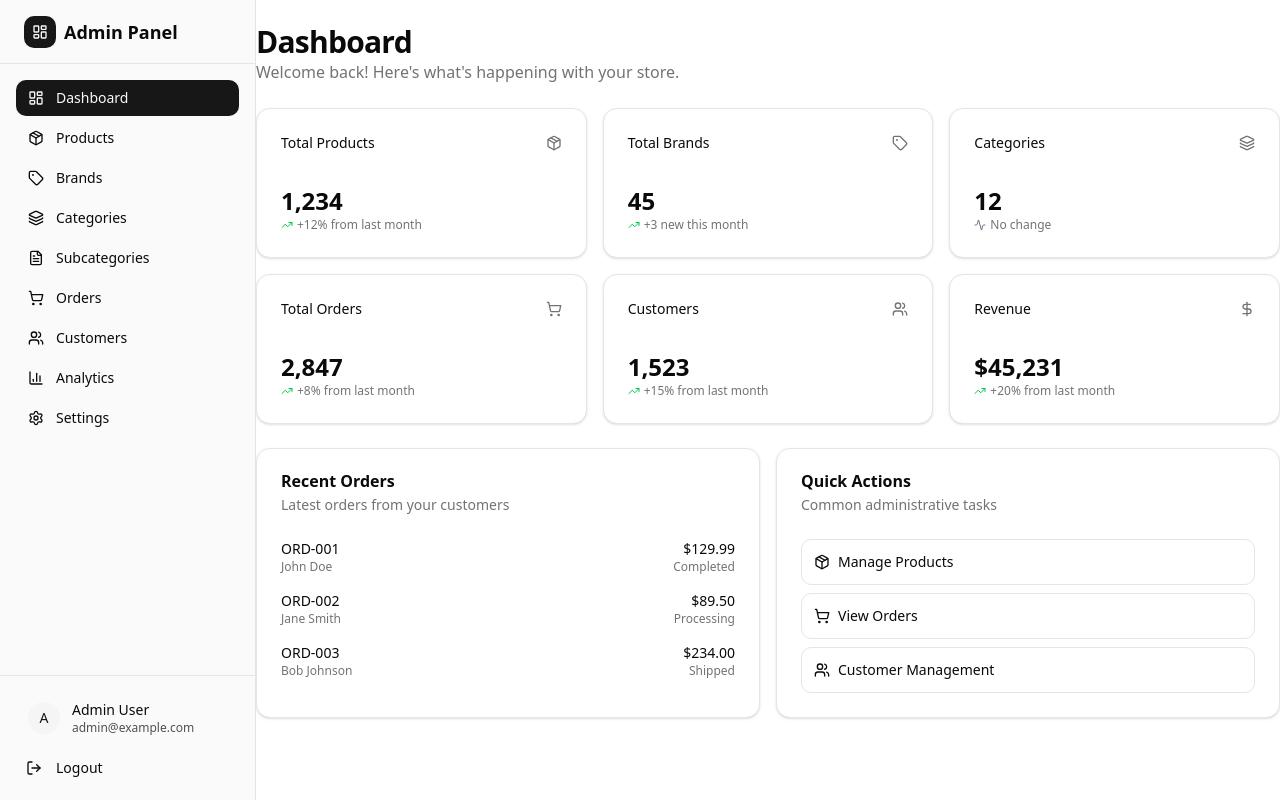
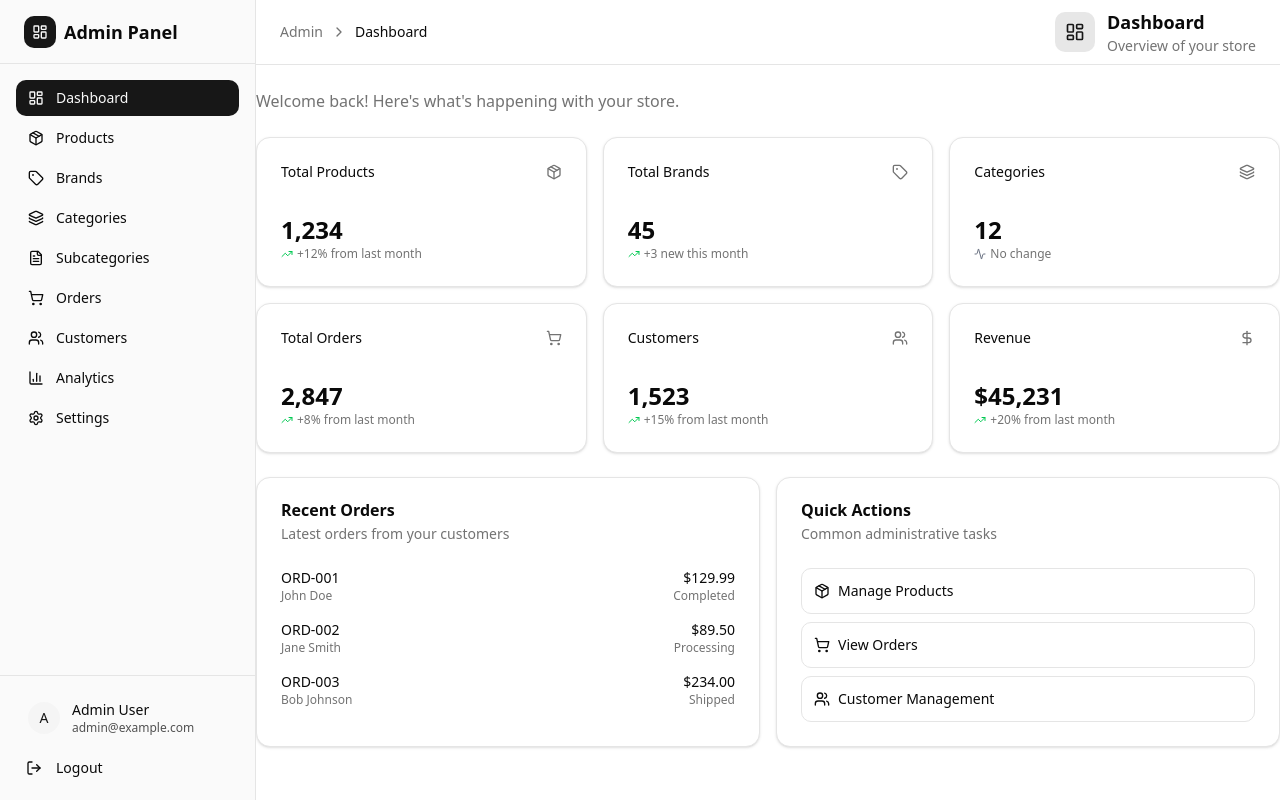
Before and after one commit to zemdevwork/bellamy, a Next.js app: page /admin in a window 1280 px wide. Built offline with nearby package versions, Linux system fonts and the light colour scheme.

Commit message:
admin dynamic header added

```diff
--- a/src/app/(sidebar)/admin/category/page.tsx
+++ b/src/app/(sidebar)/admin/category/page.tsx
@@ -19,11 +19,7 @@ export default async function CategoriesPage() {
     <div className="flex flex-1 flex-col">
       <div className="@container/main flex flex-1 flex-col gap-2">
         <div className="flex flex-col gap-4 py-4 md:gap-6 md:py-6">
-          <div className="flex items-center justify-between">
-            <div>
-              <h1 className="text-2xl font-bold tracking-tight">Categories</h1>
-              <p className="text-muted-foreground">Manage all categories</p>
-            </div>
+          <div className="flex items-center justify-end">
             <CategoryDialogForm />
           </div>
 
--- a/src/app/(sidebar)/admin/page.tsx
+++ b/src/app/(sidebar)/admin/page.tsx
@@ -61,10 +61,9 @@ export default function AdminDashboard() {
     <div className="flex flex-1 flex-col">
       <div className="@container/main flex flex-1 flex-col gap-2">
         <div className="flex flex-col gap-4 py-4 md:gap-6 md:py-6">
-          {/* Header */}
+          {/* Welcome Message */}
           <div className="flex items-center justify-between">
             <div>
-              <h1 className="text-3xl font-bold tracking-tight">Dashboard</h1>
               <p className="text-muted-foreground">
                 Welcome back! Here's what's happening with your store.
               </p>
--- a/src/app/(sidebar)/admin/subcategory/page.tsx
+++ b/src/app/(sidebar)/admin/subcategory/page.tsx
@@ -12,11 +12,7 @@ export default async function SubcategoriesPage() {
     <div className="flex flex-1 flex-col">
       <div className="@container/main flex flex-1 flex-col gap-2">
         <div className="flex flex-col gap-4 py-4 md:gap-6 md:py-6">
-          <div className="flex items-center justify-between">
-            <div>
-              <h1 className="text-2xl font-bold tracking-tight">Subcategories</h1>
-              <p className="text-muted-foreground">Manage subcategories</p>
-            </div>
+          <div className="flex items-center justify-end">
             <SubcategoryDialogForm />
           </div>
           <SubcategoryTable columns={subcategoryColumns} data={subcategories} />
--- a/src/app/(sidebar)/layout.tsx
+++ b/src/app/(sidebar)/layout.tsx
@@ -1,4 +1,5 @@
 import { AdminSidebar } from "@/components/admin/admin-sidebar";
+import { AdminHeader } from "@/components/admin/admin-header";
 
 export default function SidebarLayout({
   children,
@@ -8,11 +9,14 @@ export default function SidebarLayout({
   return (
     <div className="flex h-screen bg-background">
       <AdminSidebar />
-      <main className="flex-1 lg:ml-64 overflow-auto">
-        <div className="h-full">
-          {children}
-        </div>
-      </main>
+      <div className="flex-1 lg:ml-64 flex flex-col">
+        <AdminHeader />
+        <main className="flex-1 overflow-auto">
+          <div className="h-full">
+            {children}
+          </div>
+        </main>
+      </div>
     </div>
   );
 }
--- /dev/null
+++ b/src/components/admin/admin-header.tsx
@@ -0,0 +1,115 @@
+"use client";
+
+import { usePathname } from "next/navigation";
+import { cn } from "@/lib/utils";
+import {
+  LayoutDashboard,
+  Tag,
+  Layers,
+  Package,
+  Users,
+  Settings,
+  BarChart3,
+  ShoppingCart,
+  FileText,
+  ChevronRight,
+} from "lucide-react";
+
+interface AdminHeaderProps {
+  className?: string;
+}
+
+interface PageInfo {
+  title: string;
+  description: string;
+  icon: React.ComponentType<{ className?: string }>;
+}
+
+const pageMap: Record<string, PageInfo> = {
+  "/admin": {
+    title: "Dashboard",
+    description: "Overview of your store",
+    icon: LayoutDashboard,
+  },
+  "/admin/products": {
+    title: "Products",
+    description: "Manage your product inventory",
+    icon: Package,
+  },
+  "/admin/brand": {
+    title: "Brands",
+    description: "Manage product brands",
+    icon: Tag,
+  },
+  "/admin/category": {
+    title: "Categories",
+    description: "Organize product categories",
+    icon: Layers,
+  },
+  "/admin/subcategory": {
+    title: "Subcategories",
+    description: "Manage product subcategories",
+    icon: FileText,
+  },
+  "/admin/orders": {
+    title: "Orders",
+    description: "View and manage customer orders",
+    icon: ShoppingCart,
+  },
+  "/admin/customers": {
+    title: "Customers",
+    description: "Manage customer information",
+    icon: Users,
+  },
+  "/admin/analytics": {
+    title: "Analytics",
+    description: "View store performance metrics",
+    icon: BarChart3,
+  },
+  "/admin/settings": {
+    title: "Settings",
+    description: "Configure store settings",
+    icon: Settings,
+  },
+};
+
+export function AdminHeader({ className }: AdminHeaderProps) {
+  const pathname = usePathname();
+
+  // Get current page info or default to dashboard
+  const currentPage = pageMap[pathname] || pageMap["/admin"];
+  const Icon = currentPage.icon;
+
+  return (
+    <header className={cn(
+      "sticky top-0 z-40 w-full border-b border-sidebar-border bg-background/95 backdrop-blur supports-[backdrop-filter]:bg-background/60",
+      className
+    )}>
+      <div className="container flex h-16 items-center px-6">
+        {/* Breadcrumb */}
+        <nav className="flex items-center space-x-2 text-sm">
+          <span className="text-muted-foreground">Admin</span>
+          <ChevronRight className="h-4 w-4 text-muted-foreground" />
+          <span className="font-medium text-foreground">{currentPage.title}</span>
+        </nav>
+
+        {/* Page Info */}
+        <div className="ml-auto flex items-center space-x-4">
+          <div className="flex items-center space-x-3">
+            <div className="flex h-10 w-10 items-center justify-center rounded-lg bg-primary/10">
+              <Icon className="h-5 w-5 text-primary" />
+            </div>
+            <div className="hidden sm:block">
+              <h1 className="text-lg font-semibold text-foreground">
+                {currentPage.title}
+              </h1>
+              <p className="text-sm text-muted-foreground">
+                {currentPage.description}
+              </p>
+            </div>
+          </div>
+        </div>
+      </div>
+    </header>
+  );
+}
```
